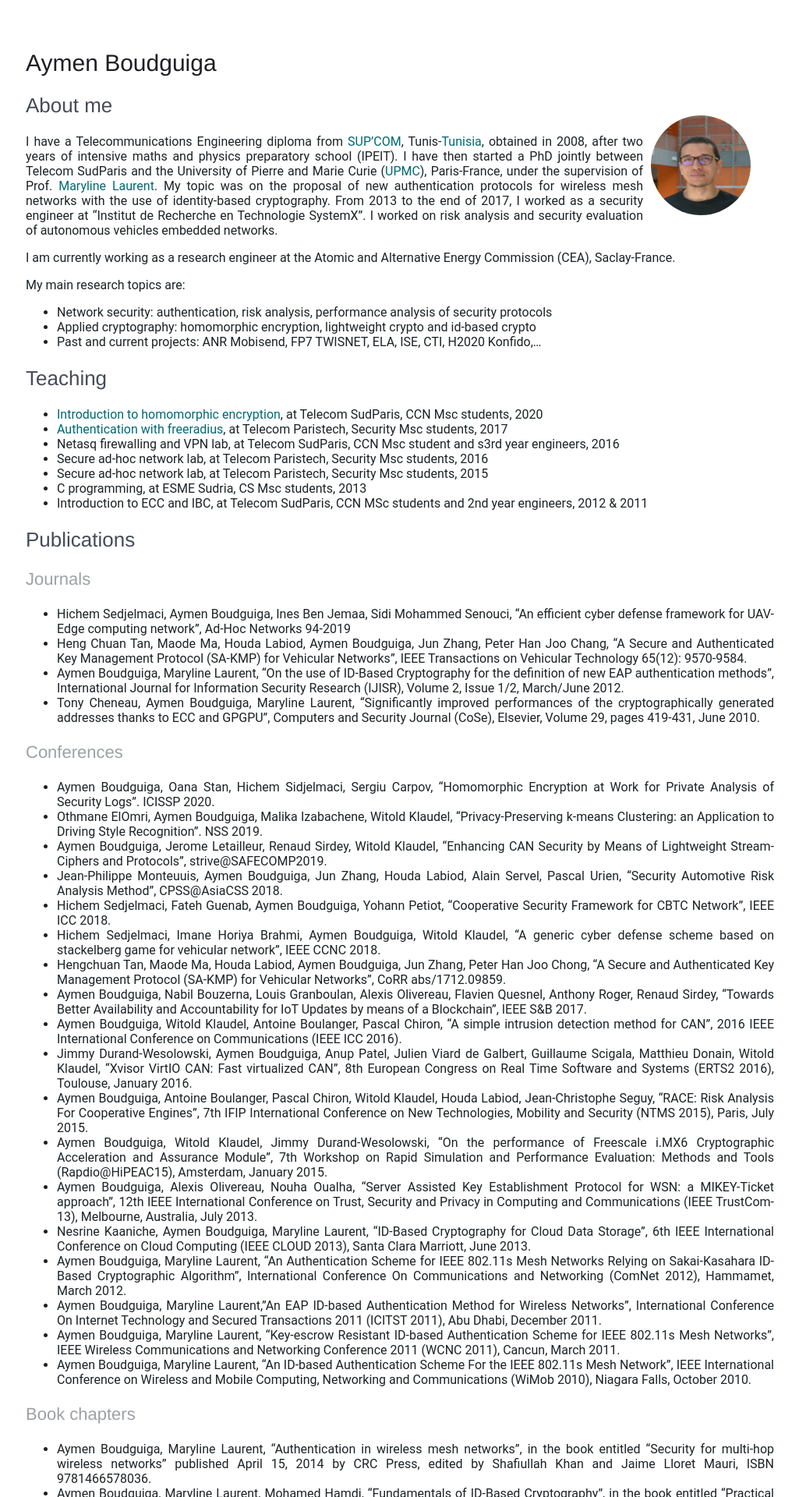
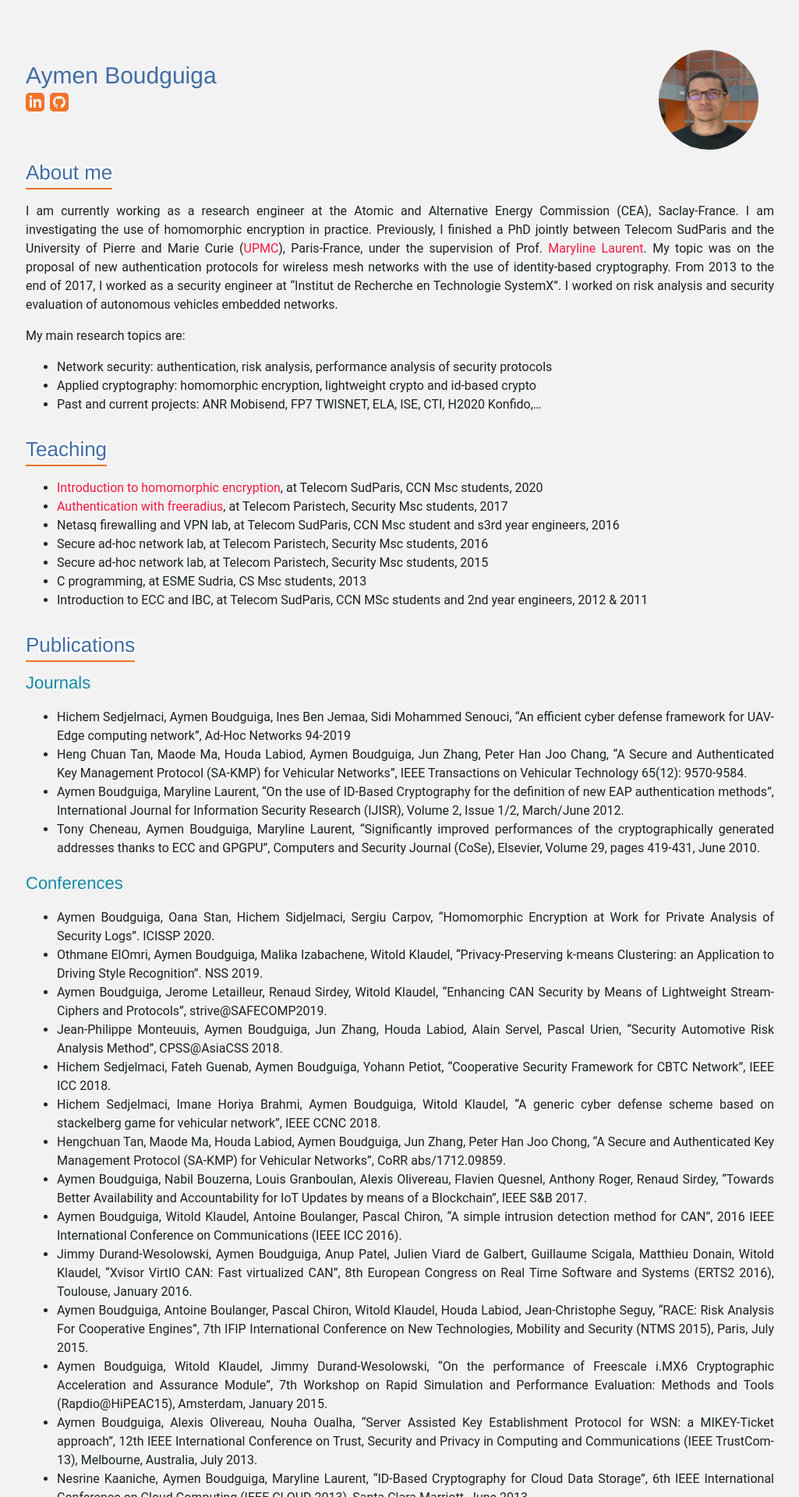
Before and after one commit to aymen0b/aymen0b.github.io, a Jekyll site: the page built from index.md, in a window 1280 px wide. Shown: the top 1920 px of the page at 78% size, without its empty margins (127-1152 px from the left). Built offline with Jekyll 4.4.1, drawn with Linux system fonts in a browser that asks for light colours; some of the changed text lies outside the part shown.

Commit message:
updated page style and text

```diff
--- a/_config.yml
+++ b/_config.yml
@@ -4,14 +4,12 @@ baseurl: "/aymen0b"
 author:
   name: Aymen Boudguiga
   email: aymen.boudguiga[@]gmail.com
-  github: aymen0b
-  linkedin: aymen0b
   profile_picture: aymen.jpg
 
 markdown: kramdown
 
 footer: yes
-footer_text: "Last update 08.10.2020"
+footer_text: "Generated by Github Pages, last update 08.10.2020"
 
 sass:
     style: compressed
--- a/_layouts/default.html
+++ b/_layouts/default.html
@@ -5,9 +5,17 @@
     <link rel="stylesheet" type="text/css" href="/css/main_style.css">
   </head>
   <body>
-    <div class="header">
+    <div class="header_box">
+    <div class="header_left">
       <h1>{{ site.title | escape }}</h1>
-      <img class="profile_pic" src="/assets/aymen.jpg" >
+      <div class="navigator">
+        <div class="linkedin"><a href="https://www.linkedin.com/in/aymen0b/"><img class="linkedin_pic" src="/assets/linkedin.svg"></a></div>
+        <div class="github"><a href="https://github.com/aymen0b"><img class="github_pic" src="/assets/github.svg"></a></div>
+      </div>
+    </div>
+    <div class="header_right">
+      <img class="profile_pic" src="/assets/aymen.jpg">
+    </div>
     </div>
     <div class="container">
       {{ content }}
--- a/_sass/style.scss
+++ b/_sass/style.scss
@@ -1,10 +1,9 @@
-$title_color: #B89FBF;
 $font_color: #1B2226;
-$h1_color: #1F1E26;
-$h2_color: #464B59;
-$h3_color: #9CA1A6;
-$alink_color: #026873;
-$ahover_color: #025E73;
+$h1_color: #416CA6;
+$h2_color: #416CA6;
+$h3_color: #148BA6;
+$alink_color: #F21B42;
+$orange_color: #F27329;
 $text_width: 960px;
 
 html {
@@ -14,21 +13,23 @@ html {
 }
 
 body {
-  background: #FFFFFF;
+  background: #F2F2F2;
   font-family: Roboto, sans-serif;
   -webkit-font-smoothing: antialiased;
   color: $font_color;
   margin: 5% 0;
   text-align: justify;
   text-justify: inter-word;
+  line-height: 1.5;
 }
 
 h1 {
   font-family: Helvetica neue, sans-serif;
   -webkit-font-smoothing: antialiased;
-  font-weight: 400;
+  font-weight: 450;
   color: $h1_color;
   font-size: 30px;
+  margin: 10px 0 0 0;
 }
 
 h2 {
@@ -37,6 +38,14 @@ h2 {
   font-weight: 400;
   color: $h2_color;
   font-size: 26px;
+  margin: 10px 0 0 0;
+  border-bottom: 2px solid $orange_color;
+  display: inline-block;
+  text-shadow:
+  2px 2px white,
+  2px -2px white,
+  -2px 2px white,
+  -2px -2px white;
 }
 
 h3 {
@@ -45,28 +54,45 @@ h3 {
   font-weight: 400;
   color: $h3_color;
   font-size: 22px;
+  margin: 10px 0 0 0;
 }
 
-a:link {
+a:link, a:hover, a:visited, a:active, a:focus {
   color: $alink_color;
   text-decoration: none;
 }
 
-a:hover {
-  color: $ahover_color;
-  text-decoration: none;
-}
-
-.header {
+.header_box {
   width: $text_width;
+  height: 128px;
   margin: auto;
-  .profile_pic {
+  .header_left {
     height: 128px;
-    width: 128px;
-    position: relative;
-    margin: 30px 30px 0 10px;
+    width: 50%$text_width;
+    margin: 0;
+    float: left;
+    .navigator {
+      width: 62px;
+      display: flex;
+      flex-direction: row;
+    }
+    .navigator div{
+      flex: auto;
+    }
+  }
+  .header_right {
+    height: 128px;
+    width: 50%$text_width;
+    margin: 0;
     float: right;
-    border-radius: 50%;
+    .profile_pic {
+      height: 128px;
+      width: 128px;
+      position: relative;
+      margin: 0 20px 0 0;
+      float: right;
+      border-radius: 50%;
+    }
   }
 }
 
--- a/index.md
+++ b/index.md
@@ -5,9 +5,9 @@ title: Aymen Boudguiga
 
 ## About me
 
-  I have a Telecommunications Engineering diploma from [SUP'COM](http://www.supcom.mincom.tn/Fr/accueil_46_3), Tunis-[Tunisia](https://www.youtube.com/watch?v=EfuLF6D5Byc), obtained in 2008, after two years of intensive maths and physics preparatory school (IPEIT). I have then started a PhD jointly between Telecom SudParis and the University of Pierre and Marie Curie ([UPMC](https://www.telecom-sudparis.eu/)), Paris-France, under the supervision of Prof. [Maryline Laurent](http://www-public.imtbs-tsp.eu/~lauren_m/). My topic was on the proposal of new authentication protocols for wireless mesh networks with the use of identity-based cryptography. From 2013 to the end of 2017, I worked as a security engineer at "Institut de Recherche en Technologie SystemX". I worked on risk analysis and security evaluation of autonomous vehicles embedded networks.
+  I am currently working as a research engineer at the Atomic and Alternative Energy Commission (CEA), Saclay-France. I am investigating the use of homomorphic encryption in practice.
+  Previously, I finished a PhD jointly between Telecom SudParis and the University of Pierre and Marie Curie ([UPMC](https://www.telecom-sudparis.eu/)), Paris-France, under the supervision of Prof. [Maryline Laurent](http://www-public.imtbs-tsp.eu/~lauren_m/). My topic was on the proposal of new authentication protocols for wireless mesh networks with the use of identity-based cryptography. From 2013 to the end of 2017, I worked as a security engineer at "Institut de Recherche en Technologie SystemX". I worked on risk analysis and security evaluation of autonomous vehicles embedded networks.
 
-  I am currently working as a research engineer at the Atomic and Alternative Energy Commission (CEA), Saclay-France.
 
   My main research topics are:
 
```
Also changed, not shown: assets/github.svg (added), assets/linkedin.svg (added). Lines whose indentation alone changed are shown as unchanged.
